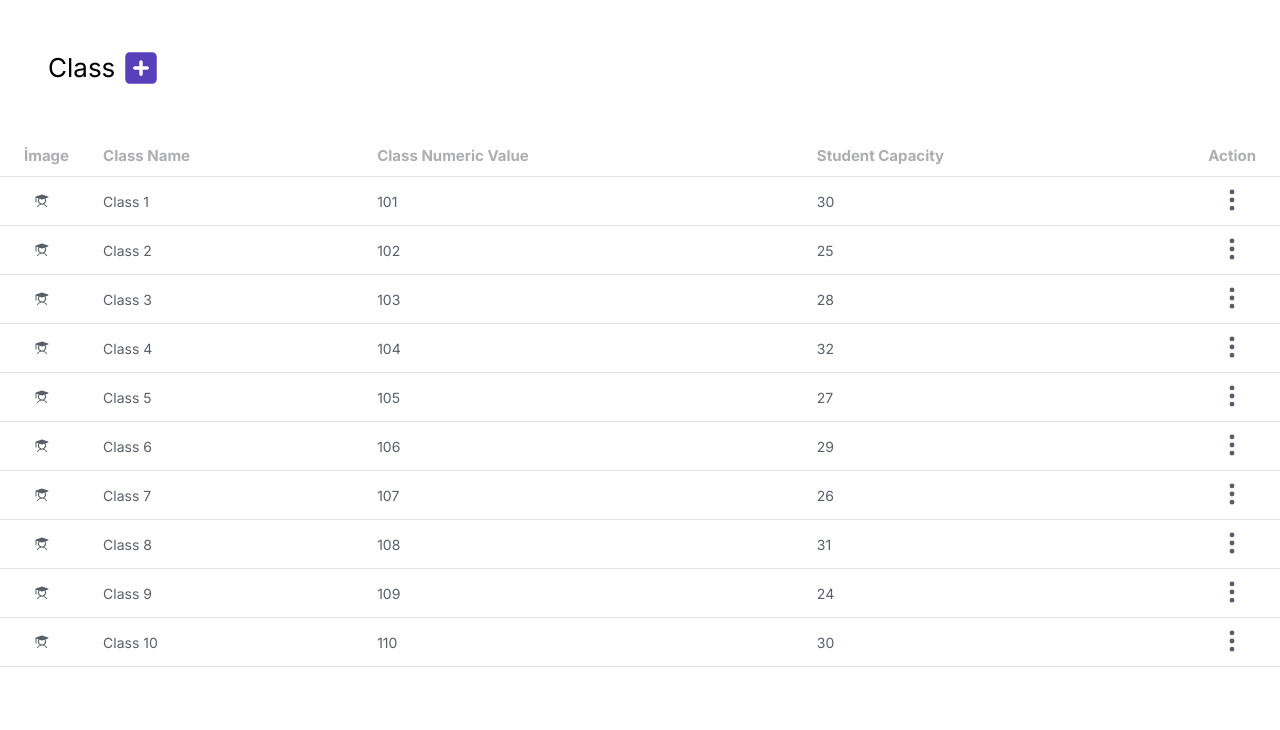
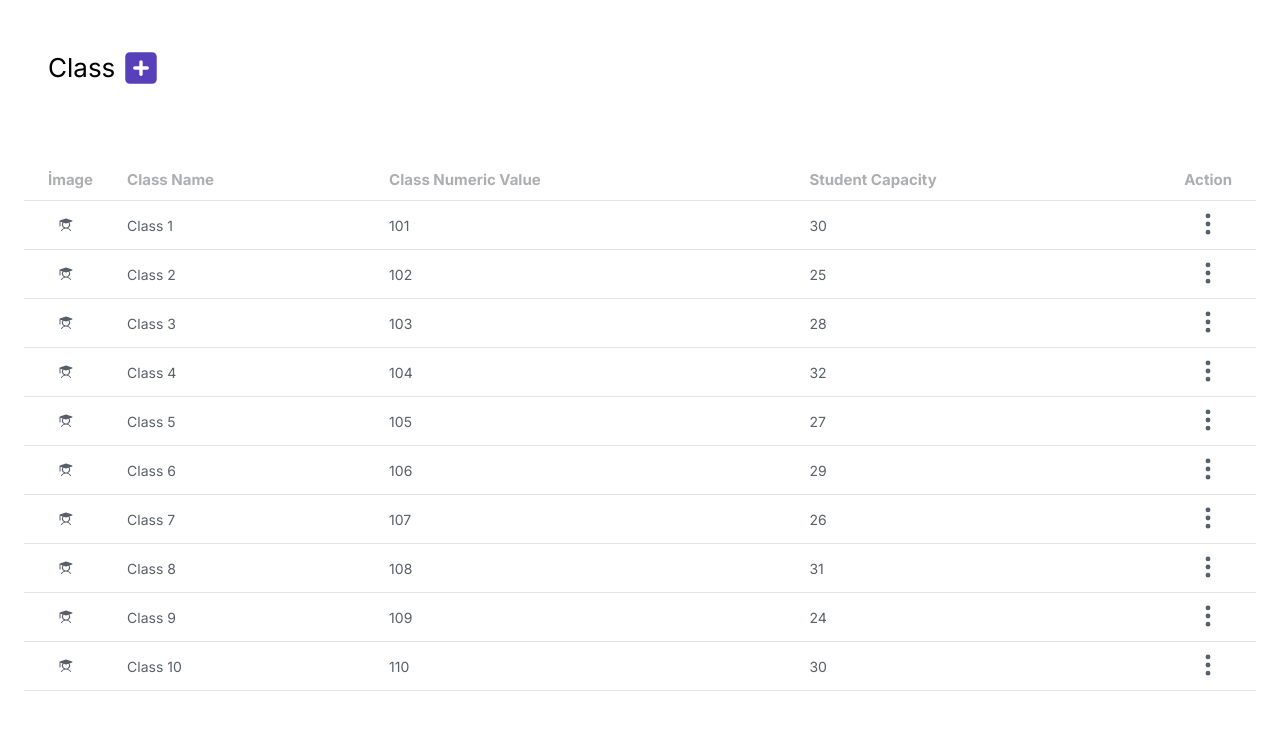
Before and after one commit to gokcetasci/Classroom-Management-System, a Next.js app: page /class in a window 1280 px wide. Shown: the top 730 px of the page. Built offline with nearby package versions, Linux system fonts and the light colour scheme.

Commit message:
style edited

```diff
--- a/app/class/page.js
+++ b/app/class/page.js
@@ -12,7 +12,7 @@ function ClassPage() {
   };
 
   return (
-    <div>
+    <div className="container mx-auto">
       <div className="flex flex-row items-center p-12">
         {showClassButton && (
           <>
@@ -25,10 +25,12 @@ function ClassPage() {
           </>
         )}
       </div>
+      <div className="m-6">
       <ClassListPage
         onViewStudentListClick={handleViewStudentListClick}
         setShowClassButton={setShowClassButton}
       />
+      </div>
     </div>
   );
 }
```
